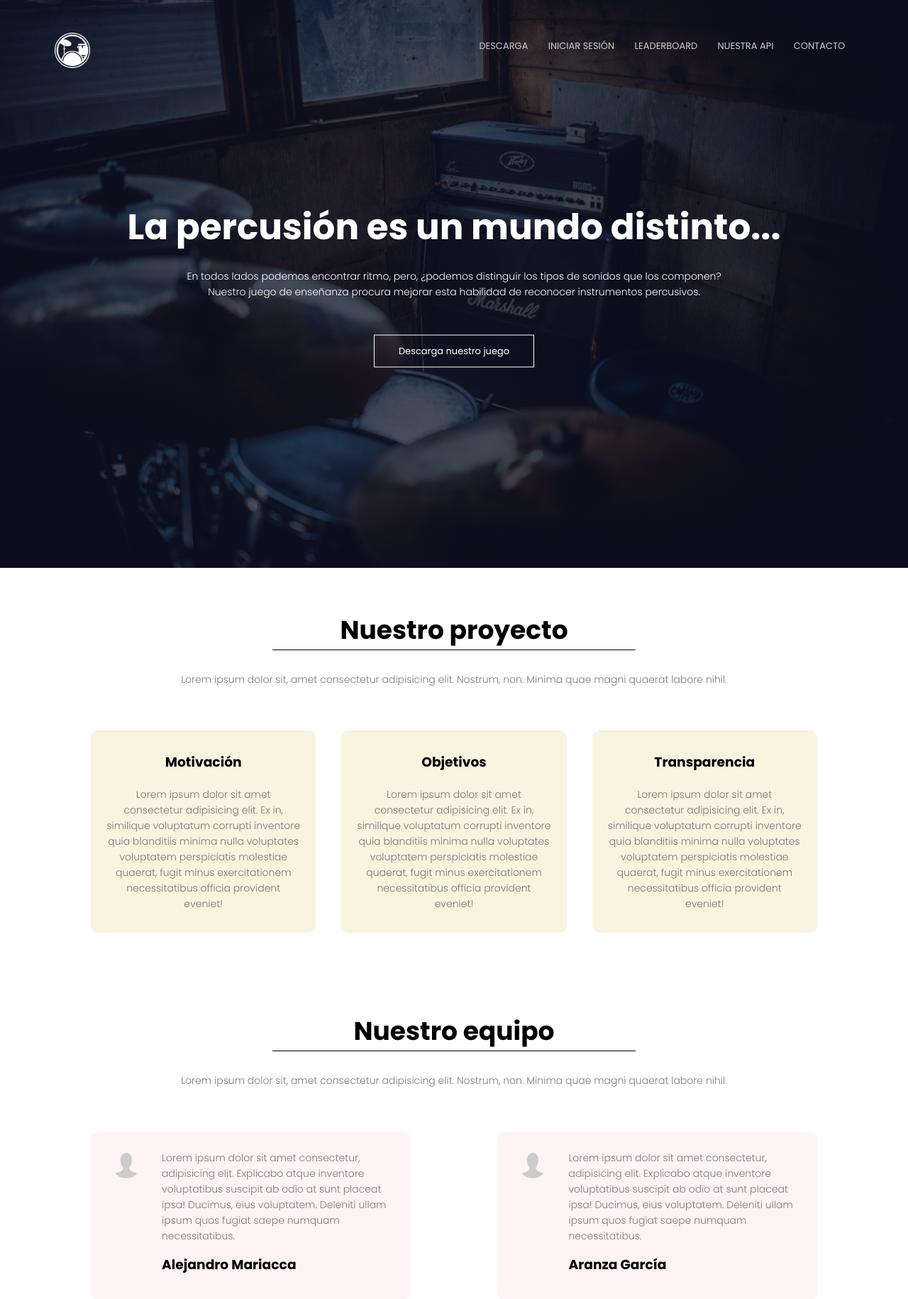
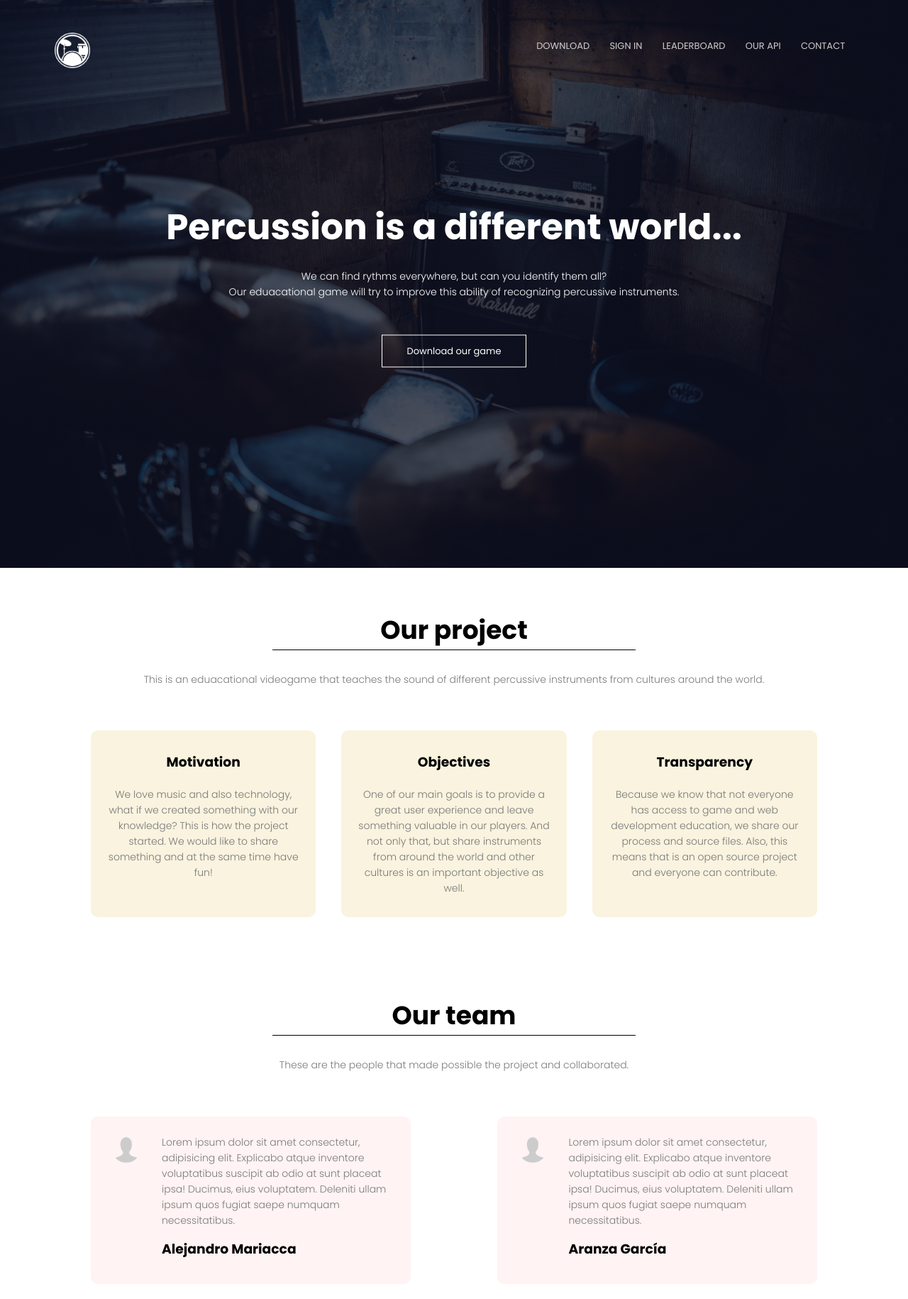
Before and after one commit to alemarsa-exe/World-Through-Sounds, a Django app: page / in a window 1280 px wide. Shown: the top 1830 px of the page at 71% size. Run offline with Django 4.2, Linux system fonts and the light colour scheme.

Commit message:
Todo in english

```diff
--- a/login/templates/index.html
+++ b/login/templates/index.html
@@ -28,72 +28,68 @@
         <div class="nav-links" id="navLinks">
           <i class="fa fa-times" id="times" onclick="hideMenu()"></i>
           <ul>
-            <li><a href="../descarga">DESCARGA</a></li>
-            <li><a href="../login">INICIAR SESIÓN</a></li>
+            <li><a href="../descarga">DOWNLOAD</a></li>
+            <li><a href="../login">SIGN IN</a></li>
             <li><a href="../leaderboards">LEADERBOARD</a></li>
             <li>
-              <a href="https://daniumm.github.io/" target="_blank"
-                >NUESTRA API</a
-              >
+              <a href="../api">OUR API</a>
             </li>
-            <li><a href="../contacto">CONTACTO</a></li>
+            <li><a href="../contacto">CONTACT</a></li>
           </ul>
         </div>
         <i class="fa fa-bars" id="bars" onclick="showMenu()"></i>
       </nav>
 
       <div class="text-box">
-        <h1>La percusión es un mundo distinto...</h1>
+        <h1>Percussion is a different world...</h1>
         <p class="textoLanding-pc">
-          En todos lados podemos encontrar ritmo, pero, ¿podemos distinguir los
-          tipos de sonidos que los componen? <br />
-          Nuestro juego de enseñanza procura mejorar esta habilidad de reconocer
-          instrumentos percusivos.
+          We can find rythms everywhere, but can you identify them all? <br />
+          Our eduacational game will try to improve this ability of recognizing
+          percussive instruments.
         </p>
         <p class="textoLanding-mobile">
-          Los ritmos están por todas partes, y tú debes aprender de ellos.
+          Rythms everywhere, and you should know about them.
           <br />
-          Descarga nuestro juego para mejorar esta habilidad de reconocer
-          instrumentos percusivos.
+          Download our game to improve the abilty of recognizing percussive
+          instruments.
         </p>
-        <a href="../descarga" class="descarga-inline">Descarga nuestro juego</a>
+        <a href="../descarga" class="descarga-inline">Download our game</a>
       </div>
     </section>
 
     <!--Nuestro Proyecto-->
     <section class="proyecto">
-      <h1 class="h1-con-lineas">Nuestro proyecto</h1>
+      <h1 class="h1-con-lineas">Our project</h1>
       <p class="p-bajo-proyecto">
-        Lorem ipsum dolor sit, amet consectetur adipisicing elit. Nostrum, non.
-        Minima quae magni quaerat labore nihil.
+        This is an eduacational videogame that teaches the sound of different
+        percussive instruments from cultures around the world.
       </p>
 
       <div class="row">
         <div class="proyecto-col">
-          <h3>Motivación</h3>
+          <h3>Motivation</h3>
           <p>
-            Lorem ipsum dolor sit amet consectetur adipisicing elit. Ex in,
-            similique voluptatum corrupti inventore quia blanditiis minima nulla
-            voluptates voluptatem perspiciatis molestiae quaerat, fugit minus
-            exercitationem necessitatibus officia provident eveniet!
+            We love music and also technology, what if we created something with
+            our knowledge? This is how the project started. We would like to
+            share something and at the same time have fun!
           </p>
         </div>
         <div class="proyecto-col">
-          <h3>Objetivos</h3>
+          <h3>Objectives</h3>
           <p>
-            Lorem ipsum dolor sit amet consectetur adipisicing elit. Ex in,
-            similique voluptatum corrupti inventore quia blanditiis minima nulla
-            voluptates voluptatem perspiciatis molestiae quaerat, fugit minus
-            exercitationem necessitatibus officia provident eveniet!
+            One of our main goals is to provide a great user experience and
+            leave something valuable in our players. And not only that, but
+            share instruments from around the world and other cultures is an
+            important objective as well.
           </p>
         </div>
         <div class="proyecto-col">
-          <h3>Transparencia</h3>
+          <h3>Transparency</h3>
           <p>
-            Lorem ipsum dolor sit amet consectetur adipisicing elit. Ex in,
-            similique voluptatum corrupti inventore quia blanditiis minima nulla
-            voluptates voluptatem perspiciatis molestiae quaerat, fugit minus
-            exercitationem necessitatibus officia provident eveniet!
+            Because we know that not everyone has access to game and web
+            development education, we share our process and source files. Also,
+            this means that is an open source project and everyone can
+            contribute.
           </p>
         </div>
       </div>
@@ -101,10 +97,9 @@
 
     <!--Equipo-->
     <section class="equipo">
-      <h1 class="h1-con-lineas">Nuestro equipo</h1>
+      <h1 class="h1-con-lineas">Our team</h1>
       <p>
-        Lorem ipsum dolor sit, amet consectetur adipisicing elit. Nostrum, non.
-        Minima quae magni quaerat labore nihil.
+        These are the people that made possible the project and collaborated.
       </p>
       <div class="row">
         <div class="equipo-col">
@@ -118,6 +113,8 @@
               Explicabo atque inventore voluptatibus suscipit ab odio at sunt
               placeat ipsa! Ducimus, eius voluptatem. Deleniti ullam ipsum quos
               fugiat saepe numquam necessitatibus.
+              <!--<I'm a 19 years old CS student. I like videogames and music, so
+              much that I play electric guitar. I also>-->
             </p>
             <h3>Alejandro Mariacca</h3>
           </div>
@@ -174,8 +171,8 @@
 
     <!--Call to Action--->
     <section class="cta">
-      <h1>Estamos Aquí Para Apoyarte</h1>
-      <a href="../contacto" class="descarga-inline">CONTÁCTANOS</a>
+      <h1>We are here to help you</h1>
+      <a href="../contacto" class="descarga-inline">CONTACT US</a>
     </section>
 
     <!--Footer--->
```
Also changed, not shown: login/templates/Login.html (+62 -41 lines), login/templates/Signup.html (+12 -14 lines), login/templates/api.html (+9 -8 lines), login/templates/contacto.html (+4 -6 lines), login/templates/descarga.html (+25 -21 lines), login/templates/leaderboards.html (+25 -61 lines), login/static/api/css/styles.css.
